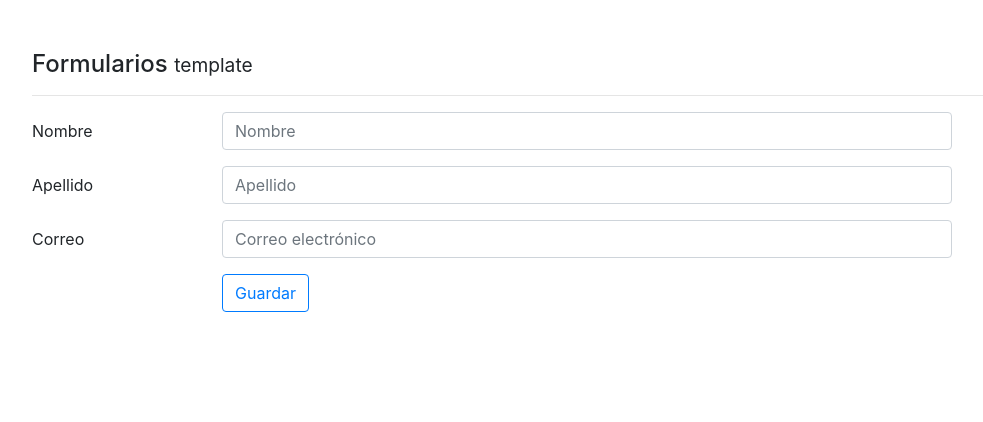
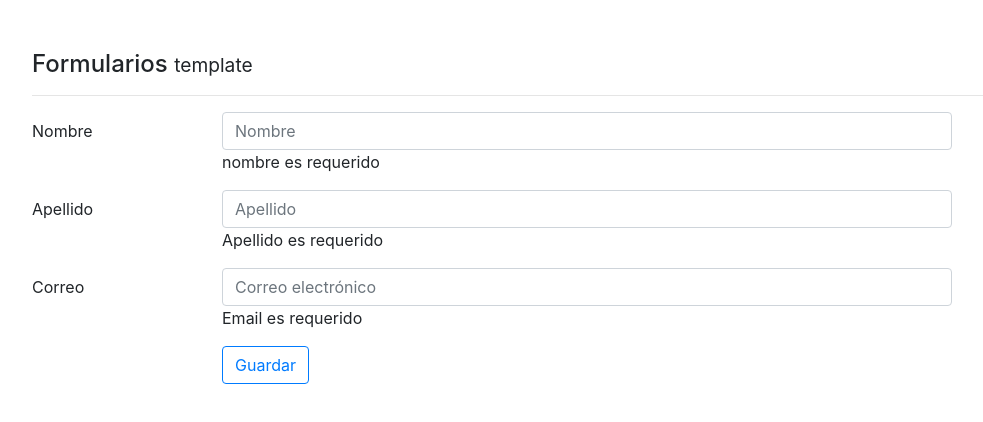
Before and after one commit to matamicen/Angular_04-FormRest, an Angular app: page / in a window 1280 px wide. Shown: the top 422 px of the page, without its empty margins (53-1036 px from the left). Built offline with nearby package versions, Linux system fonts and the light colour scheme.

Commit message:
descripcion de error de validacion (NgModule)

```diff
--- a/src/app/components/template/template.component.html
+++ b/src/app/components/template/template.component.html
@@ -14,8 +14,17 @@
                name="nombre"
                minlength="5"
                [(ngModel)]="usuario.nombre"
-               required>
+               required
+               #nombre="ngModel">
+
+        <div *ngIf="nombre.errors?.required">
+        nombre es requerido
+        </div>
+        <div *ngIf="nombre.errors?.minlength">
+        al menos {{nombre.errors.minlength.requiredLength}} caracteres
+         </div>
       </div>
+
     </div>
 
     <div class="form-group row">
@@ -27,7 +36,13 @@
                placeholder="Apellido"
                name="apellido"
                [(ngModel)]="usuario.apellido"
-               required>
+               required
+               #apellido="ngModel">
+
+             <div *ngIf="apellido.errors?.required">
+              Apellido es requerido
+              </div>
+
       </div>
     </div>
 
@@ -44,7 +59,14 @@
              [(ngModel)]="usuario.email"
              required
              pattern="[a-z0-9._%+-]+@[a-z0-9.-]+\.[a-z]{2,3}$"
-             >
+             #email="ngModel" >
+
+             <div *ngIf="email.errors?.required">
+                Email es requerido
+                  </div>
+             <div *ngIf="email.errors?.pattern">
+                debe ingresar un formato valido de email
+                </div>
     </div>
   </div>
 
```
